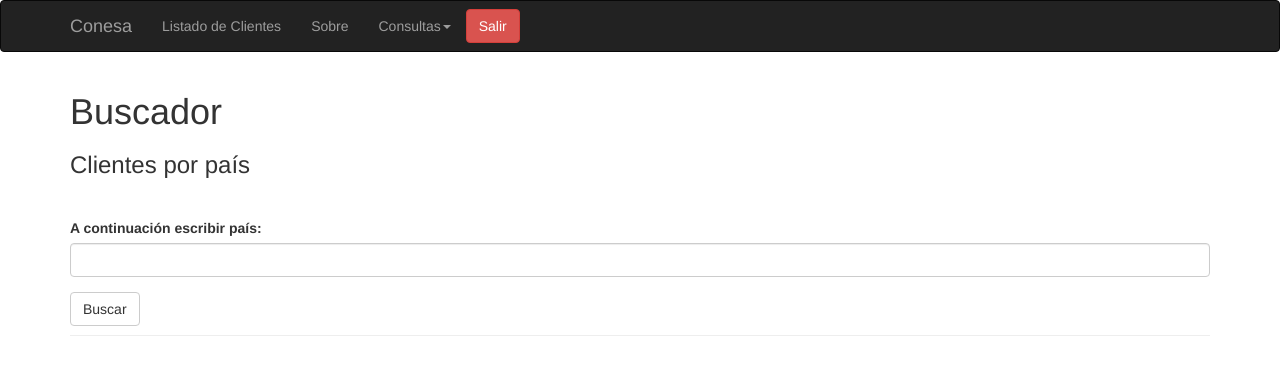
After one commit to jeiriz/flask-app, a Flask app: page /buscador in a window 1280 px wide. The commit adds this page. Shown: the top 375 px of the page. Run offline with Flask 2, Linux system fonts and the light colour scheme; the visitor is signed in with stand-in values (Sample User, id 1); some libraries are stand-ins or nearby versions.

Commit message:
subo final

```diff
--- a/app.py
+++ b/app.py
@@ -6,7 +6,7 @@ from flask import Flask, render_template, redirect, url_for, flash, session, req
 from flask import jsonify,make_response
 from flask_bootstrap import Bootstrap
 
-from forms import LoginForm, RegistrarForm
+from forms import LoginForm, RegistrarForm, SearchForm
 
 app = Flask(__name__)
 bootstrap = Bootstrap(app)
@@ -29,6 +29,23 @@ def no_encontrado(e):
 @app.route('/500')
 def Error500():
     return render_template('500.html'), 500
+
+#obtengo IP PUBLICA del que hace el request
+@app.route('/hacked', methods=["GET"])
+def hacked():
+    ip= request.remote_addr #proxy (intermediario) entorno desarollo
+    return render_template('hacked.html',ip=ip)
+
+@app.route('/secret', methods=['GET'])
+def secret():
+    if 'username' in session:
+        with open('usuarios.csv', encoding='utf-8') as archivoCsv:
+            users = csv.reader(archivoCsv)
+            lista=list(users)
+            return render_template('secret.html',lista=lista)
+    else:
+        return render_template('sin_permiso.html')
+
 
 @app.route('/ingresar', methods=['GET', 'POST'])
 def ingresar():
@@ -70,15 +87,6 @@ def registrar():
             flash('Las contraseñas no coinciden')
     return render_template('registrar.html', form=formulario)
 
-
-#obtengo IP PUBLICA del que hace el request
-@app.route('/hacked', methods=["GET"])
-def hacked():
-    ip= request.remote_addr
-    return render_template('hacked.html',ip=ip)
-
-
-
 #Consigo cantidad de clientes tabla
 def clientesCont():
     with open('clientes.csv', encoding='utf-8') as archivo:
@@ -89,19 +97,63 @@ def clientesCont():
     return cont
 
 
+ #''''''''''''''''''''''''''''''''''''''''
+
 #Transformo en lista el archivo CSV y Utilizo la funcion anteriores para mostrar todo en un mismo template "clientes.html"
 @app.route('/clientes', methods=['GET'])
 def clientesListado():
     if 'username' in session:
         with open('clientes.csv', encoding='utf-8') as archivoCsv:
             clientes = csv.reader(archivoCsv)
-            lista=list(clientes)
+            lista=list(clientes) #listas por cada fila
             cont=clientesCont()  #llamo contador (funcion modularizada y reutilizable)
         return render_template('clientes.html',lista=lista,cont=cont)
     else:
         return redirect(url_for('ingresar'))
 
+def dictCsv(csvArc):
+    archivoCsv=open(csvArc, encoding='utf-8')
+    lista=csv.DictReader(archivoCsv)
+    return lista
 
+@app.route('/buscador', methods=['GET','POST'])
+def buscadorPais():
+    if 'username' in session:
+        listado=dictCsv("clientes.csv")
+        formulario = SearchForm() #instancia objeto en formulario para poder usarlo
+        pais=formulario.search.data #Argentina
+        if formulario.validate_on_submit(): #si llena el buscador
+            paises=[]
+            for i in listado:
+                if pais in i['País'] : #si Argentina se encuentra en columna Pais
+                    paises.append(i['País']) #agerga el pais encontrado
+            if paises: #si tiene contenido
+                flash("Búsqueda exitosa")
+            else:
+                flash('No se encontraron paises')
+            return render_template('buscador.html',paises=paises, formulario=formulario)#me guardo pais buscado para hipervinculo y lista para imprimir
+        return render_template('buscador.html',formulario=formulario)
+    return redirect(url_for('ingresar'))
+
+
+#Tiene que vincular un template donde aparezca una tabla con el filtro aplicado
+@app.route('/buscador/<i>') #pais
+def resultadoBuscadorPais(i):
+    if 'username' in session:
+        with open('clientes.csv', encoding='utf-8') as archivoCsv:
+            listado = csv.DictReader(archivoCsv)
+            firstRow=next(listado) #funcion nico, permite obtener primera linea
+            lista=[]
+            for columna in listado:
+                if columna['País'] == i:
+                    lista.append(columna) #si el pais elegido es igual a el contenido de la columna agrega la filalista=lista
+            cont=len(lista)
+            return render_template('buscadorpais.html',lista=lista,cont=cont,firstRow=firstRow)
+    return redirect(url_for('ingresar'))
+
+
+
+# ''''''''''''''''''''''''''''''''''''''''''''
 @app.route('/logout', methods=['GET'])
 def logout():
     if 'username' in session:
@@ -120,16 +172,6 @@ def sobre():
 
 
 #Hago lista para mostrar lista de usuarios y contraseñas en template "secret.html"
-@app.route('/secret', methods=['GET'])
-def secret():
-    if 'username' in session:
-        with open('usuarios.csv', encoding='utf-8') as archivoCsv:
-            users = csv.reader(archivoCsv)
-            lista=list(users)
-            return render_template('secret.html',lista=lista)
-    else:
-        return render_template('sin_permiso.html')
-
 
 
 if __name__ == "__main__":
--- /dev/null
+++ b/clientesfalso.csv
@@ -0,0 +1,5 @@
+Nombre,Edad,Dirección,País,Documento,Fecha Alta,Correo Electrónico,Trabajo
+Mario Olmedo Hurtado,49,Plaza Tomás Amat 83,Mauricio,5733124,2011-02-18,nevadoraquel@mir-miguel.com,Marketing executive
+Asunción Ropero Landa,6,Camino de Ángel Morell 41 Puerta 9 ,Liberia,16432378,2016-04-23,juan00@yanez.com,Industrial/product designer
+Juana Amigó-Expósito,11,Vial Daniel Núñez 9 Apt. 12 ,España,44599758,2014-02-22,fpeinado@figuerola-pages.com,"Psychologist, occupational"
+Marta Berenguer Montesinos,13,Vial de Felix Sanmiguel 9,Yemen,98520418,2012-02-20,mercedescases@vera.org,Forensic psychologist
--- a/forms.py
+++ b/forms.py
@@ -13,6 +13,10 @@ class RegistrarForm(LoginForm):
     password_check = PasswordField('Verificar Contraseña', validators=[Required()]) #se hereda la el campo de pass y se agrgea el campo de verificacion
     enviar = SubmitField('Registrarse')
 
+class SearchForm(FlaskForm):
+    search = StringField('A continuación escribir país:', validators=[Required()]) #se hereda la el campo de pass y se agrgea el campo de verificacion
+    enviar = SubmitField('Buscar')
+
 
 '''
 FORMS.PY
--- a/templates/base.html
+++ b/templates/base.html
@@ -4,6 +4,7 @@
     {{ super() }}
     <link rel="shortcut icon" href="{{ url_for('static', filename = 'favicon.png') }}" type="image/x-icon">
     <link rel="icon" href="{{ url_for('static', filename = 'favicon.png') }}" type="image/x-icon">
+
 {% endblock %}
 
 {% block title %}Hola {{ nombre }}{% endblock %}
@@ -26,7 +27,14 @@
                 {% if 'username' in session %}
                 <li><a href="/clientes">Listado de Clientes</a></li>
                 <li><a href="/sobre">Sobre</a></li>
-                <li><a href="/logout">Salir</a></li>
+
+                <li class="dropdown"><a class="dropdown-toggle" data-toggle="dropdown" href="#">Consultas<span class="caret"></span></a>
+                    <ul class="dropdown-menu">
+                        <li><a class="dropdown-item" href="/buscador">Búsqueda por país</a></li>
+                    </ul>
+                </li>
+
+                <a href="/logout"><button class="btn btn-danger navbar-btn">Salir</button></a>
                 {% else %}
                 <li><a href="/ingresar">Ingresar</a></li>
                 <li><a href="/registrar">Registrarse</a></li>
@@ -44,6 +52,7 @@
         <button type="button" class="close" data-dismiss="alert">&times;</button>
         {{ message }}
     </div>
+
     {% endfor %}
     {% block page_content %}{% endblock %}
     {% block saraza %}{% endblock %} <!-- Bloque usado en HACKED.HTML -->
--- /dev/null
+++ b/templates/buscador.html
@@ -0,0 +1,20 @@
+{% extends "base.html" %}
+{% import "bootstrap/wtf.html" as wtf %}
+{% block title %}Buscador{% endblock %}
+
+{% block page_content %}
+<link rel="stylesheet" href="{{ url_for('static', filename='css/style.css') }}">
+<h1>Buscador</h1>
+<h3>Clientes por país</h3>
+
+<div class="page-header">
+    {{ wtf.quick_form(formulario) }}
+</div>
+<div>
+	<ul>     <!--  listas no ordenadas -->
+        {% for i in paises %}
+     	   <li><a href="/buscador/{{i}}">{{i}}</a></li> <!-- puntos -->
+        {% endfor %}
+    </ul>
+</div>
+{% endblock %}
--- a/templates/clientes.html
+++ b/templates/clientes.html
@@ -10,7 +10,7 @@
 		<table class="table table-bordered table-condensed clientes">
 			<tbody>
                 {% for linea in lista %}
-                    <tr class="active">
+                    <tr class="active">    <!-- `bloque fila -->
                         {% for item in  linea %}
                         <td >{{item}}</td> <!-- Creo celda por cada item -->
                         {% endfor %}
--- a/templates/hacked.html
+++ b/templates/hacked.html
@@ -16,6 +16,6 @@ alert("YOU HAS BEEN HACKED");
 <!-- Debería haber una funcion para conseguir la ip publica y la geolocalizacion en base a esa ip -->
 <div>
  <h4 style="text-decoration:underline">Ip: </h4> <h4>{{ ip }}</h4>
- <h4 style="text-decoration:underline">Ubicacion: </h4><h4>Rivadavia 755, piso 3, departamento 15 </h4>
+ <h4 style="text-decoration:underline">Ubicacion: </h4><h4>Mansilla 3643, C1425BPW CABA</h4>
 </div>
 {% endblock %}
--- a/usuarios.csv
+++ b/usuarios.csv
@@ -5,3 +5,5 @@ carlos,carlos
 javier,javier
 carlos,carlos
 jeiriz,jeiriz
+juancin,juancin
+carlitos,carlitos
```
Also changed, not shown: prueba.py (added, +25 -0 lines), static/css/style.css (+29 -0 lines), templates/buscadorpais.html (added, +33 -0 lines).
